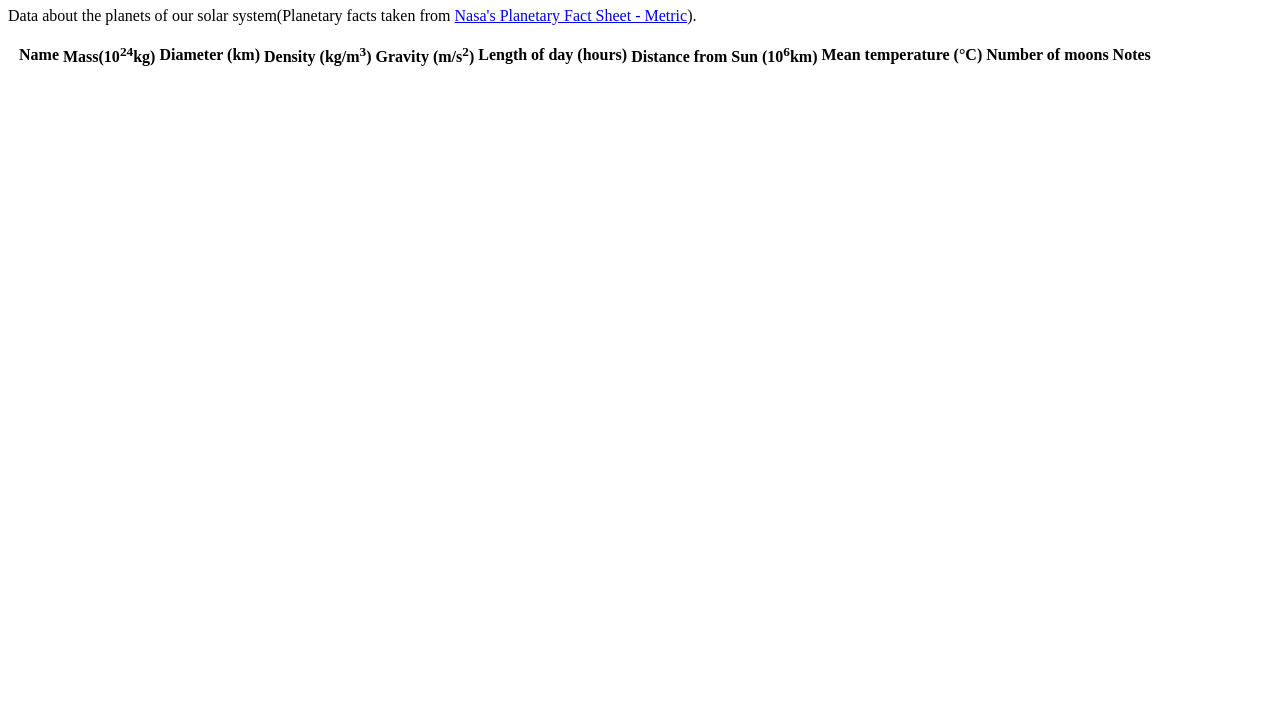
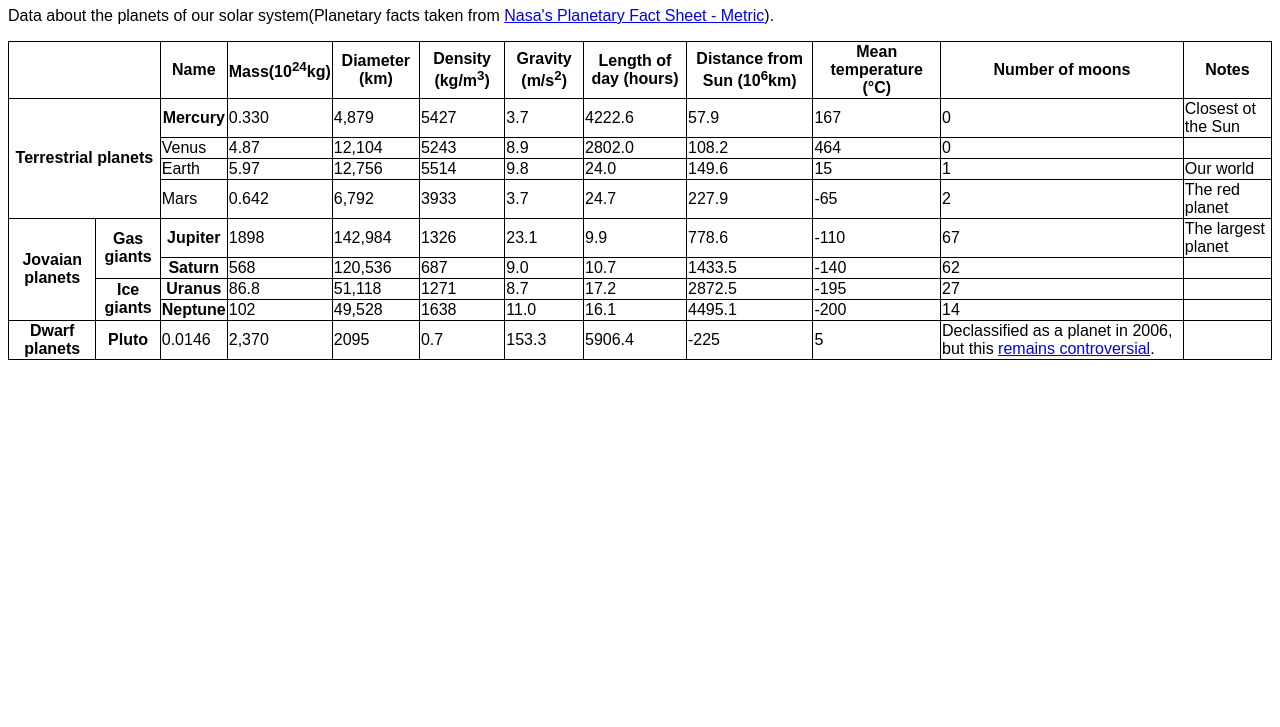
Before and after one commit to git-addriann/structuring-data-planet, a plain HTML site: page index.html in a window 1280 px wide. Shown: the part 73-800 px from the top of the page. Drawn offline with Linux system fonts and the light colour scheme.

Commit message:
added table row,header and data

```diff
--- a/index.html
+++ b/index.html
@@ -4,6 +4,9 @@
     <meta charset="UTF-8">
     <meta name="viewport" content="width=device-width, initial-scale=1.0">
     <title>Document</title>
+
+    <link rel="stylesheet" href="styles.css">
+
 </head>
 <body>
     <h1>Planets data</h1>
@@ -12,8 +15,7 @@
     <table>
         <theader>
             <tr>
-                <th></th>
-                <th></th>
+                <th colspan="2"></th>
                 <th>Name</th>
                 <th>Mass(10<sup>24</sup>kg)</th>
                 <th>Diameter (km)</th>
@@ -27,7 +29,119 @@
             </tr>
         </theader>
         <tbody>
-
+            <tr>
+                <th colspan="2" rowspan="4">Terrestrial planets</th>
+                <th>Mercury</th>
+                <td>0.330</td>
+                <td>4,879</td>
+                <td>5427</td>
+                <td>3.7</td>
+                <td>4222.6</td>
+                <td>57.9</td>
+                <td>167</td>
+                <td>0</td>
+                <td>Closest ot the Sun</td>
+            </tr>
+            <tr>
+                <td>Venus</td>
+                <td>4.87</td>
+                <td>12,104</td>
+                <td>5243</td>
+                <td>8.9</td>
+                <td>2802.0</td>
+                <td>108.2</td>
+                <td>464</td>
+                <td>0</td>
+                <td></td>
+            </tr>
+            <tr>
+                <td>Earth</td>
+                <td>5.97</td>
+                <td>12,756</td>
+                <td>5514</td>
+                <td>9.8</td>
+                <td>24.0</td>
+                <td>149.6</td>
+                <td>15</td>
+                <td>1</td>
+                <td>Our world</td>
+            </tr>
+            <tr>
+                <td>Mars</td>
+                <td>0.642</td>
+                <td>6,792</td>
+                <td>3933</td>
+                <td>3.7</td>
+                <td>24.7</td>
+                <td>227.9</td>
+                <td>-65</td>
+                <td>2</td>
+                <td>The red planet</td>
+            </tr>
+            <tr>
+                <th rowspan="4">Jovaian planets</th>
+                <th rowspan="2">Gas giants</th>
+                <th>Jupiter</th>
+                <td>1898</td>
+                <td>142,984</td>
+                <td>1326</td>
+                <td>23.1</td>
+                <td>9.9</td>
+                <td>778.6</td>
+                <td>-110</td>
+                <td>67</td>
+                <td>The largest planet</td>
+            </tr>
+            <tr>
+                <th>Saturn</th>
+                <td>568</td>
+                <td>120,536</td>
+                <td>687</td>
+                <td>9.0</td>
+                <td>10.7</td>
+                <td>1433.5</td>
+                <td>-140</td>
+                <td>62</td>
+                <td></td>
+            </tr>
+            <tr>
+                <th rowspan="2">Ice giants</th>
+                <th>Uranus</th>
+                <td>86.8</td>
+                <td>51,118</td>
+                <td>1271</td>
+                <td>8.7</td>
+                <td>17.2</td>
+                <td>2872.5</td>
+                <td>-195</td>
+                <td>27</td>
+                <td></td>
+            </tr>
+            <tr>
+                <th>Neptune</th>
+                <td>102</td>
+                <td>49,528</td>
+                <td>1638</td>
+                <td>11.0</td>
+                <td>16.1</td>
+                <td>4495.1</td>
+                <td>-200</td>
+                <td>14</td>
+                <td></td>
+            </tr>
+            <tr>
+                <th>Dwarf planets</th>
+                <th>Pluto</th>
+                <td>0.0146</td>
+                <td>2,370</td>
+                <td>2095</td>
+                <td>0.7</td>
+                <td>153.3</td>
+                <td>5906.4</td>
+                <td>-225</td>
+                <td>5</td>
+                <td>Declassified as a planet in 2006, but this <a href="#">remains controversial</a>.</td>
+            </tr>
         </tbody>
     </table>
 </body>
--- a/styles.css
+++ b/styles.css
@@ -0,0 +1,11 @@
+body{
+    font-family: Arial, Helvetica, sans-serif;
+}
+
+table{
+    border-collapse: collapse;
+}
+
+tr, th, td{
+    border: 1px solid black;
+}
```
